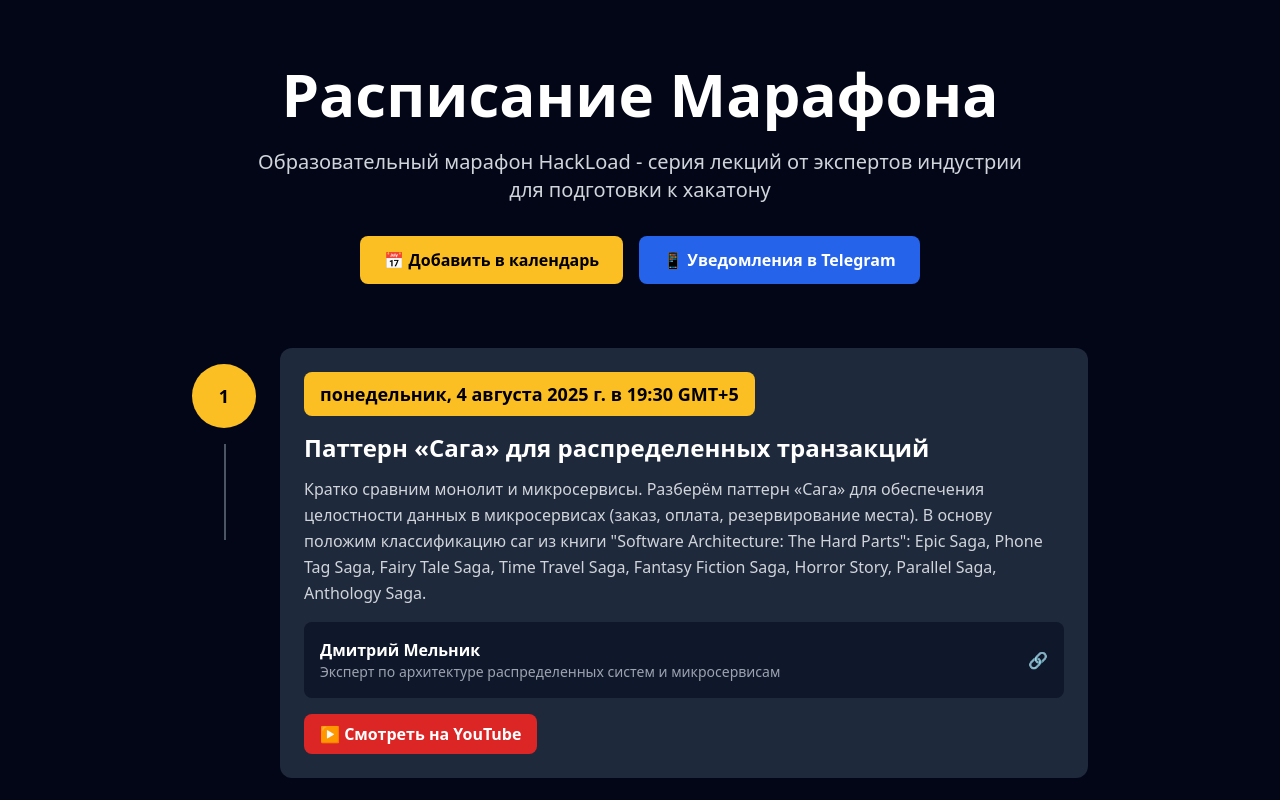
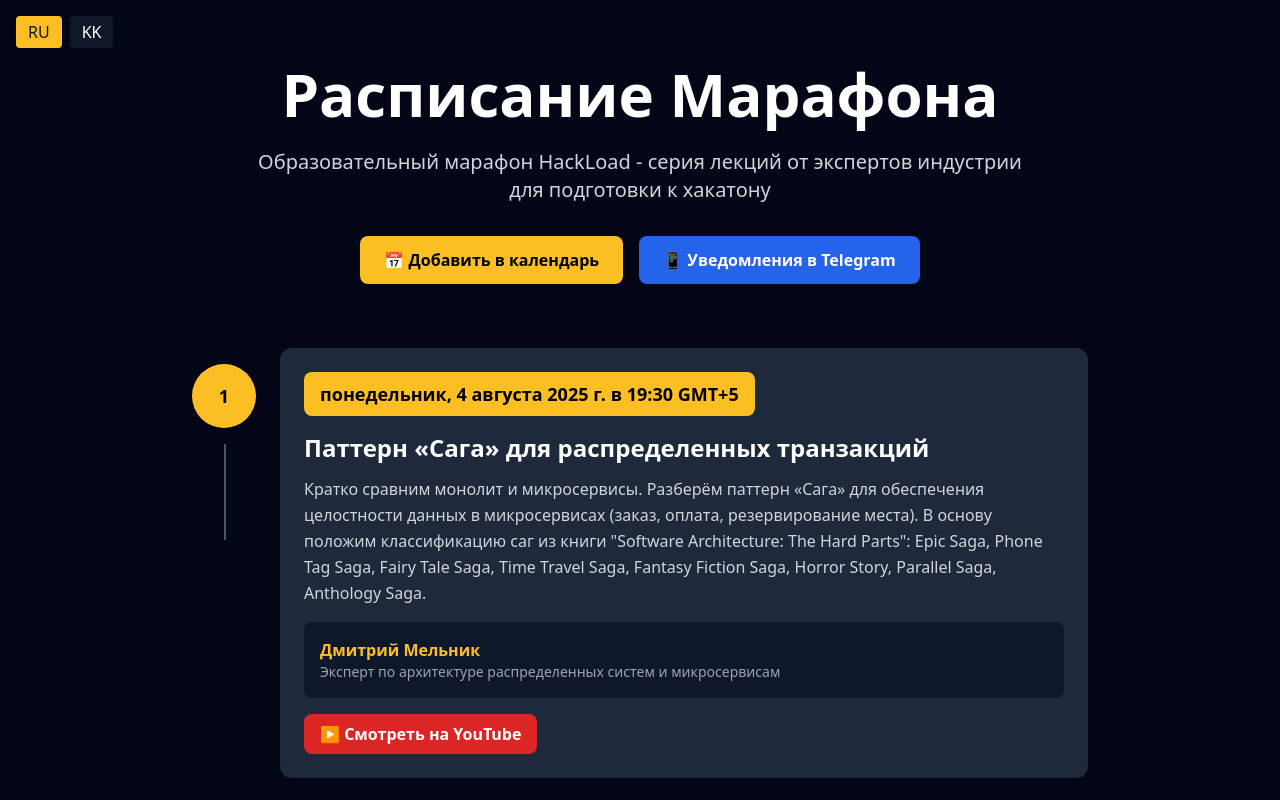
Before and after one commit to hackload-kz/landing, a React (Vite) app: page /schedule in a window 1280 px wide. Shown: the top 800 px of the page. Built offline with nearby package versions, Linux system fonts and the light colour scheme.

Commit message:
language corrections

```diff
--- a/src/components/Schedule.tsx
+++ b/src/components/Schedule.tsx
@@ -1,10 +1,112 @@
-import React from 'react';
+import React, { useEffect, useState } from 'react';
 import { useTranslation } from 'react-i18next';
-import { getScheduleEventsSorted, getAuthor, formatEventDate, ScheduleEvent } from '../data/scheduleData';
+import Cookies from 'js-cookie';
+import { getScheduleEventsSorted, getAuthor, formatEventDate, getScheduleContentLanguage, ScheduleEvent } from '../data/scheduleData';
+
+const getBaseLang = (lang: string) => lang.split('-')[0];
 
 const Schedule: React.FC = () => {
   const { t, i18n } = useTranslation();
   const events = getScheduleEventsSorted();
+  const contentLanguage = getScheduleContentLanguage();
+  const [currentLang, setCurrentLang] = useState(() => getBaseLang(i18n.language));
+
+  useEffect(() => {
+    setCurrentLang(getBaseLang(i18n.language));
+  }, [i18n.language]);
+
+  const switchLanguage = async (lang: string) => {
+    try {
+      await i18n.changeLanguage(lang);
+      Cookies.set('i18next', lang, { expires: 30 });
+      document.documentElement.lang = lang;
+    } catch (error) {
+      console.error('Error switching language:', error);
+    }
+  };
+
+  useEffect(() => {
+    // Set page title
+    document.title = `${t('schedule.title').replace(/<[^>]*>/g, '')} - HackLoad 2025`;
+
+    // Set meta description
+    const metaDescription = document.querySelector('meta[name="description"]');
+    if (metaDescription) {
+      metaDescription.setAttribute('content', t('schedule.description'));
+    } else {
+      const meta = document.createElement('meta');
+      meta.name = 'description';
+      meta.content = t('schedule.description');
+      document.head.appendChild(meta);
+    }
+
+    // Set content language meta tag
+    const setMetaTag = (name: string, content: string) => {
+      let meta = document.querySelector(`meta[name="${name}"]`);
+      if (meta) {
+        meta.setAttribute('content', content);
+      } else {
+        meta = document.createElement('meta');
+        meta.setAttribute('name', name);
+        meta.setAttribute('content', content);
+        document.head.appendChild(meta);
+      }
+    };
+
+    setMetaTag('content-language', contentLanguage);
+
+    // Set HTML lang attribute for the page content
+    const htmlElement = document.documentElement;
+    htmlElement.setAttribute('lang', contentLanguage);
+
+    // Set Open Graph meta tags
+    const setOGMeta = (property: string, content: string) => {
+      let meta = document.querySelector(`meta[property="${property}"]`);
+      if (meta) {
+        meta.setAttribute('content', content);
+      } else {
+        meta = document.createElement('meta');
+        meta.setAttribute('property', property);
+        meta.setAttribute('content', content);
+        document.head.appendChild(meta);
+      }
+    };
+
+    setOGMeta('og:title', `${t('schedule.title').replace(/<[^>]*>/g, '')} - HackLoad 2025`);
+    setOGMeta('og:description', t('schedule.description'));
+    setOGMeta('og:type', 'website');
+    setOGMeta('og:url', `${window.location.origin}/schedule`);
+    setOGMeta('og:site_name', 'HackLoad 2025');
+    setOGMeta('og:locale', contentLanguage === 'ru' ? 'ru_RU' : contentLanguage);
+
+    // Set Twitter Card meta tags
+    const setTwitterMeta = (name: string, content: string) => {
+      let meta = document.querySelector(`meta[name="${name}"]`);
+      if (meta) {
+        meta.setAttribute('content', content);
+      } else {
+        meta = document.createElement('meta');
+        meta.setAttribute('name', name);
+        meta.setAttribute('content', content);
+        document.head.appendChild(meta);
+      }
+    };
+
+    setTwitterMeta('twitter:card', 'summary_large_image');
+    setTwitterMeta('twitter:title', `${t('schedule.title').replace(/<[^>]*>/g, '')} - HackLoad 2025`);
+    setTwitterMeta('twitter:description', t('schedule.description'));
+
+    // Set canonical URL
+    let canonical = document.querySelector('link[rel="canonical"]');
+    if (canonical) {
+      canonical.setAttribute('href', `${window.location.origin}/schedule`);
+    } else {
+      canonical = document.createElement('link');
+      canonical.setAttribute('rel', 'canonical');
+      canonical.setAttribute('href', `${window.location.origin}/schedule`);
+      document.head.appendChild(canonical);
+    }
+  }, [t, i18n.language, contentLanguage]);
 
   const handleSubscribeCalendar = () => {
     // Generate iCal file download
@@ -17,7 +119,35 @@ const Schedule: React.FC = () => {
   };
 
   return (
-    <div className="min-h-screen bg-slate-950 text-white">
+    <div className="min-h-screen bg-slate-950 text-white relative" lang={contentLanguage}>
+      {/* Language switcher */}
+      <div className="absolute top-4 left-4 flex space-x-2 z-20">
+        <button
+          type="button"
+          onClick={() => switchLanguage('ru')}
+          className={`px-3 py-1 rounded ${
+            currentLang === 'ru'
+              ? 'bg-amber-400 text-slate-900'
+              : 'bg-slate-800/50 text-white hover:bg-slate-700/50'
+          } transition-colors duration-200 cursor-pointer focus:outline-none focus:ring-2 focus:ring-amber-400/50 active:transform active:scale-95`}
+          aria-pressed={currentLang === 'ru'}
+        >
+          RU
+        </button>
+        <button
+          type="button"
+          onClick={() => switchLanguage('kk')}
+          className={`px-3 py-1 rounded ${
+            currentLang === 'kk'
+              ? 'bg-amber-400 text-slate-900'
+              : 'bg-slate-800/50 text-white hover:bg-slate-700/50'
+          } transition-colors duration-200 cursor-pointer focus:outline-none focus:ring-2 focus:ring-amber-400/50 active:transform active:scale-95`}
+          aria-pressed={currentLang === 'kk'}
+        >
+          KK
+        </button>
+      </div>
+
       {/* Header */}
       <div className="container mx-auto px-4 py-16">
         <div className="text-center mb-16">
@@ -85,18 +215,15 @@ const Schedule: React.FC = () => {
 
                     {/* Author info */}
                     {author && (
-                      <div className="flex items-center gap-4 mb-4 p-4 bg-slate-900 rounded-lg">
-                        <div className="flex-1">
-                          <h4 className="font-semibold">{author.name}</h4>
-                          <p className="text-sm text-gray-400">{author.description}</p>
-                        </div>
+                      <div className="mb-4 p-4 bg-slate-900 rounded-lg">
                         <a
                           href={author.link}
                           target="_blank"
                           rel="noopener noreferrer"
-                          className="text-amber-400 hover:text-amber-300 transition-colors"
+                          className="block hover:bg-slate-800 transition-colors rounded-lg -m-2 p-2"
                         >
-                          🔗
+                          <h4 className="font-semibold text-amber-400 hover:text-amber-300 transition-colors">{author.name}</h4>
+                          <p className="text-sm text-gray-400">{author.description}</p>
                         </a>
                       </div>
                     )}
--- a/src/data/scheduleData.ts
+++ b/src/data/scheduleData.ts
@@ -3,6 +3,7 @@ export interface Author {
   name: string;
   description: string;
   link: string;
+  language?: string; // Content language (e.g., 'ru', 'en', 'kk')
 }
 
 export interface ScheduleEvent {
@@ -13,6 +14,7 @@ export interface ScheduleEvent {
   youtubeLink: string;
   authorId: string;
   duration?: number; // minutes
+  language?: string; // Content language (e.g., 'ru', 'en', 'kk')
 }
 
 // Authors dictionary to avoid repetition
@@ -22,19 +24,22 @@ export const authors: Record<string, Author> = {
     id: "author4",
     name: "Дмитрий Мельник",
     description: "Эксперт по архитектуре распределенных систем и микросервисам",
-    link: "https://drim.dev/"
+    link: "https://drim.dev/",
+    language: "ru"
   },
   "author5": {
     id: "author5",
     name: "Владимир Иванов",
     description: "ex-Bolt, CTO в B2B SaaS",
-    link: "https://youtube.com/live/dKulH47IwHQ?feature=share"
+    link: "https://vvsevolodovich.dev/consultancy",
+    language: "ru"
   },
   "author6": {
     id: "author6",
     name: "Команда PS.kz",
     description: "Облачная платформа PS.kz",
-    link: "https://youtube.com/live/-hI7HJTAD-s?feature=share"
+    link: "https://ps.kz",
+    language: "ru"
   }
 };
 
@@ -47,7 +52,8 @@ export const scheduleEvents: ScheduleEvent[] = [
     description: "Кратко сравним монолит и микросервисы. Разберём паттерн «Сага» для обеспечения целостности данных в микросервисах (заказ, оплата, резервирование места). В основу положим классификацию саг из книги \"Software Architecture: The Hard Parts\": Epic Saga, Phone Tag Saga, Fairy Tale Saga, Time Travel Saga, Fantasy Fiction Saga, Horror Story, Parallel Saga, Anthology Saga.",
     youtubeLink: "https://youtube.com/live/9vfuqDVWZ04",
     authorId: "author4",
-    duration: 90
+    duration: 90,
+    language: "ru"
   },
   {
     id: "event0_5",
@@ -56,7 +62,8 @@ export const scheduleEvents: ScheduleEvent[] = [
     description: "Проектирование систем для пиковых нагрузок в момент старта продаж. Разберем вертикальное масштабирование, горизонтальное масштабирование, балансировщики нагрузки и методы оптимизации баз данных (индексы, read-реплики, шардирование), чтобы сервис не «упал» от наплыва пользователей. Также коснемся ускорения системы с помощью кеширования (Redis) и CDN.",
     youtubeLink: "https://youtube.com/live/LE5sckhMAoE?feature=share",
     authorId: "author4",
-    duration: 90
+    duration: 90,
+    language: "ru"
   },
   {
     id: "event0_6",
@@ -65,7 +72,8 @@ export const scheduleEvents: ScheduleEvent[] = [
     description: "Научимся решать главную проблему билетных сервисов — как избежать «двойной продажи» одного и того же места. Изучим на практике разные виды конкурентности (оптимистичная и пессимистичная на уровне БД и на уровне приложения) и использование очередей для надежной обработки заказов.",
     youtubeLink: "https://youtube.com/live/S1wILEUUMKo?feature=share",
     authorId: "author4",
-    duration: 90
+    duration: 90,
+    language: "ru"
   },
   {
     id: "event0_7",
@@ -74,7 +82,8 @@ export const scheduleEvents: ScheduleEvent[] = [
     description: "Научимся обеспечивать стабильность сервиса при внутренних сбоях и при сбоях внешних API (например, API стадиона). Разберем паттерны Timeouts, Retries, Bulkhead, Circuit Breaker и другие.",
     youtubeLink: "https://youtube.com/live/VQFPNT_CMuY?feature=share",
     authorId: "author4",
-    duration: 90
+    duration: 90,
+    language: "ru"
   },
   {
     id: "event2_5",
@@ -83,7 +92,8 @@ export const scheduleEvents: ScheduleEvent[] = [
     description: "Практический разбор процесса приема платежей. Рассмотрим, как работают платежные шлюзы, сравним способы интеграции (редирект, iframe) и научимся обрабатывать подтверждения об оплате через вебхуки.",
     youtubeLink: "https://youtube.com/live/9MODb5vSd_Q?feature=share",
     authorId: "author4",
-    duration: 90
+    duration: 90,
+    language: "ru"
   },
   {
     id: "event2_6",
@@ -92,7 +102,8 @@ export const scheduleEvents: ScheduleEvent[] = [
     description: "Как не завалить бизнес-проблему тонной кода? Как сделать MVP, который реально решает задачу, а не просто красиво выглядит? Владимир расскажет, как переводить бизнес-требования в технические решения — просто, эффективно и без оверинжиниринга.\n\nЧто будет:\n– как распознать настоящую бизнес-проблему\n– как находить технические решения, которые приносят результат\n– реальные примеры из продакшн-опыта\n– подходы и инструменты: от архитектурных принципов до AI-помощников",
     youtubeLink: "https://youtube.com/live/dKulH47IwHQ?feature=share",
     authorId: "author5",
-    duration: 90
+    duration: 90,
+    language: "ru"
   },
 
   {
@@ -102,7 +113,8 @@ export const scheduleEvents: ScheduleEvent[] = [
     description: "Как работать с облачной платформой и ее возможности для хостинга сервиса. Обзор платформы, сценарии.",
     youtubeLink: "https://youtube.com/live/-hI7HJTAD-s?feature=share",
     authorId: "author6",
-    duration: 90
+    duration: 90,
+    language: "ru"
   }
 ];
 
@@ -116,9 +128,38 @@ export const getScheduleEventsSorted = (): ScheduleEvent[] => {
   return [...scheduleEvents].sort((a, b) => new Date(a.date).getTime() - new Date(b.date).getTime());
 };
 
+// Helper function to get the primary content language
+export const getScheduleContentLanguage = (): string => {
+  return 'ru'; // All schedule content is in Russian
+};
+
 // Helper function to format date for display
 export const formatEventDate = (dateString: string, locale: string = 'ru'): string => {
   const date = new Date(dateString);
+
+  if (locale === 'kk') {
+    // Manual Kazakh formatting since kk-KZ locale support is limited
+    const kazakhMonths = [
+      'қаңтар', 'ақпан', 'наурыз', 'сәуір', 'мамыр', 'маусым',
+      'шілде', 'тамыз', 'қыркүйек', 'қазан', 'қараша', 'желтоқсан'
+    ];
+
+    const kazakhWeekdays = [
+      'жексенбі', 'дүйсенбі', 'сейсенбі', 'сәрсенбі',
+      'бейсенбі', 'жұма', 'сенбі'
+    ];
+
+    const day = date.getDate();
+    const month = kazakhMonths[date.getMonth()];
+    const year = date.getFullYear();
+    const weekday = kazakhWeekdays[date.getDay()];
+    const hours = date.getHours().toString().padStart(2, '0');
+    const minutes = date.getMinutes().toString().padStart(2, '0');
+
+    return `${weekday}, ${day} ${month} ${year} ж., ${hours}:${minutes} +05`;
+  }
+
+  // Russian formatting
   const options: Intl.DateTimeFormatOptions = {
     weekday: 'long',
     year: 'numeric',
@@ -130,5 +171,5 @@ export const formatEventDate = (dateString: string, locale: string = 'ru'): stri
     timeZoneName: 'short'
   };
 
-  return date.toLocaleDateString(locale === 'kk' ? 'kk-KZ' : 'ru-RU', options);
+  return date.toLocaleDateString('ru-RU', options);
 };
--- a/src/i18n/locales/kk.json
+++ b/src/i18n/locales/kk.json
@@ -21,14 +21,16 @@
         "articleNotFound": "Мақала табылмады",
         "backToArticlesList": "Жаңалықтар тізіміне оралу",
         "viewCode": "Кодты қарау",
-        "register": "Тіркелу"
+        "register": "Тіркелу",
+        "viewSchedule": "Кестені көру"
     },
     "hero": {
         "tagline": "Қазақстандағы алғашқы жоғары жүктемелі жүйелерге арналған хакатон",
         "tagline2": "100 000 сұранысты өңдей алатын билет сервисін жасаңыз. Қиын жағдайларда өз дағдыларыңызды сынап көріңіз.",
         "testLoadProfile": "Сынақ жүктемесі профилі",
         "checkUpdatesInTelegram": "Telegram-чаттан жаңалықтарды қадағалаңыз",
-        "registerButton": "Тіркелу"
+        "registerButton": "Басқаларды қарау",
+        "scheduleButton": "Марафон кестесі"
     },
     "news": {
         "latestNewsTitle": "Соңғы <span className='text-amber-400'>Жаңалықтар</span>",
@@ -108,6 +110,12 @@
                 "title": "Тапсырманы жариялау",
                 "description": "Біз тапсырма мен бағалау критерийлерін алдын ала жариялаймыз. Командалар шешімдер әзірлеуді бастай алады, кеңесе алады және жобалай алады."
             },
+            "educational_marathon": {
+                "date": "1-13 тамыз",
+                "title": "Білім беру марафоны",
+                "description": "Хакатонға дайындалу үшін салалық сарапшылардан дәрістер сериясы. Жоғары жүктемелі жүйелер, масштабтау және қаталдыққа төзімділікті зерттеңіз.",
+                "hasScheduleLink": true
+            },
             "day_one": {
                 "date": "15 тамыз",
                 "title": "Хакатонды ашу",
@@ -128,25 +136,16 @@
         "allRightsReserved": "Барлық құқықтар қорғалған"
     },
     "schedule": {
-        "authors": {
-            "author5": {
-                "name": "Владимир Иванов",
-                "description": "бұрынғы Bolt, B2B SaaS компаниясының CTO-сы"
-            },
-            "author6": {
-                "name": "PS.kz командасы",
-                "description": "PS.kz бұлтты платформасы"
-            }
-        },
-        "events": {
-            "event2_6": {
-                "title": "Жұмысістейтін шешімдер",
-                "description": "Бизнес мәселесін тонна кодпен қалай бұзбау керек? Тек әдемі көрінбей, шынымен мәселені шешетін MVP қалай жасау керек? Владимир бизнес талаптарын техникалық шешімдерге қалай аудару керектігін айтады — қарапайым, тиімді және артық инженерлік жұмыссыз.\n\nНе болады:\n– шынайы бизнес мәселесін қалай тану керек\n– нәтиже беретін техникалық шешімдерді қалай табу керек\n– продакшн тәжірибесінен нақты мысалдар\n– тәсілдер мен құралдар: архитектуралық принциптерден AI көмекшілеріне дейін"
-            },
-            "event4_1": {
-                "title": "PS.kz платформасы",
-                "description": "Бұлтты платформамен қалай жұмыс істеу керек және оның қызметті хостингтеу мүмкіндіктері. Платформаға шолу, сценарийлер."
-            }
-        }
+        "title": "<span className='text-amber-400'>Марафонның</span> Кестесі",
+        "description": "HackLoad білім беру марафоны - хакатонға дайындалу үшін салалық сарапшылардан дәрістер сериясы",
+        "subscribeCalendar": "Күнтізбеге қосу",
+        "subscribeTelegram": "Telegram-да хабарландырулар",
+        "watchOnYoutube": "YouTube-да қарау",
+        "minutes": "мин",
+        "subscriptionOptions": "Жаңартуларға жазылу нұсқалары",
+        "calendarSync": "Күнтізбемен синхрондау",
+        "calendarSyncDescription": "Оқиғаларды күнтізбеңізбен автоматты синхрондау үшін .ics файлын жүктеп алыңыз (Google Calendar, Outlook, Apple Calendar)",
+        "telegramNotifications": "Telegram-да хабарландырулар",
+        "telegramNotificationsDescription": "Дәрістердің басталуы туралы хабарландырулар мен маңызды жаңартулар алу үшін біздің Telegram-каналымызға қосылыңыз"
     }
 }
```
